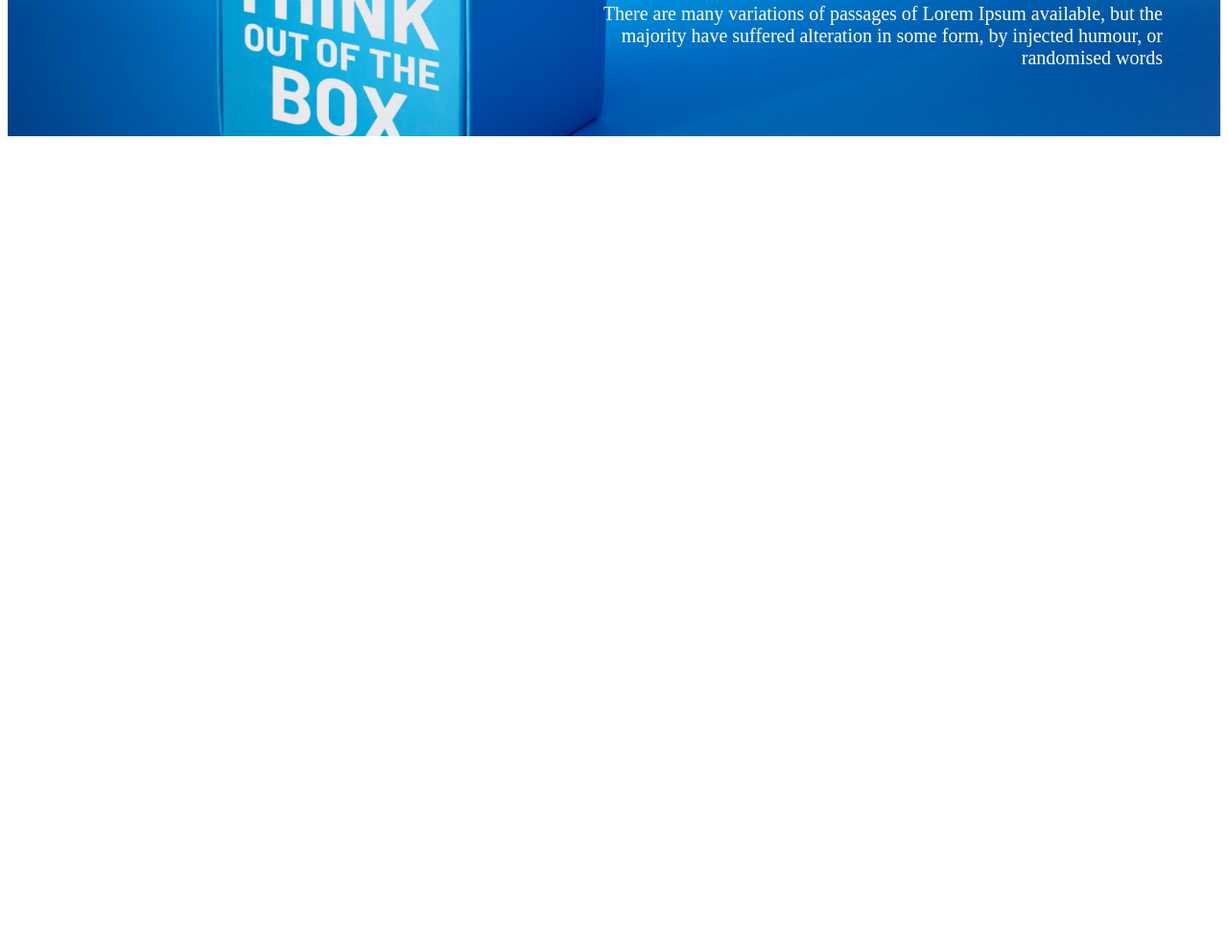
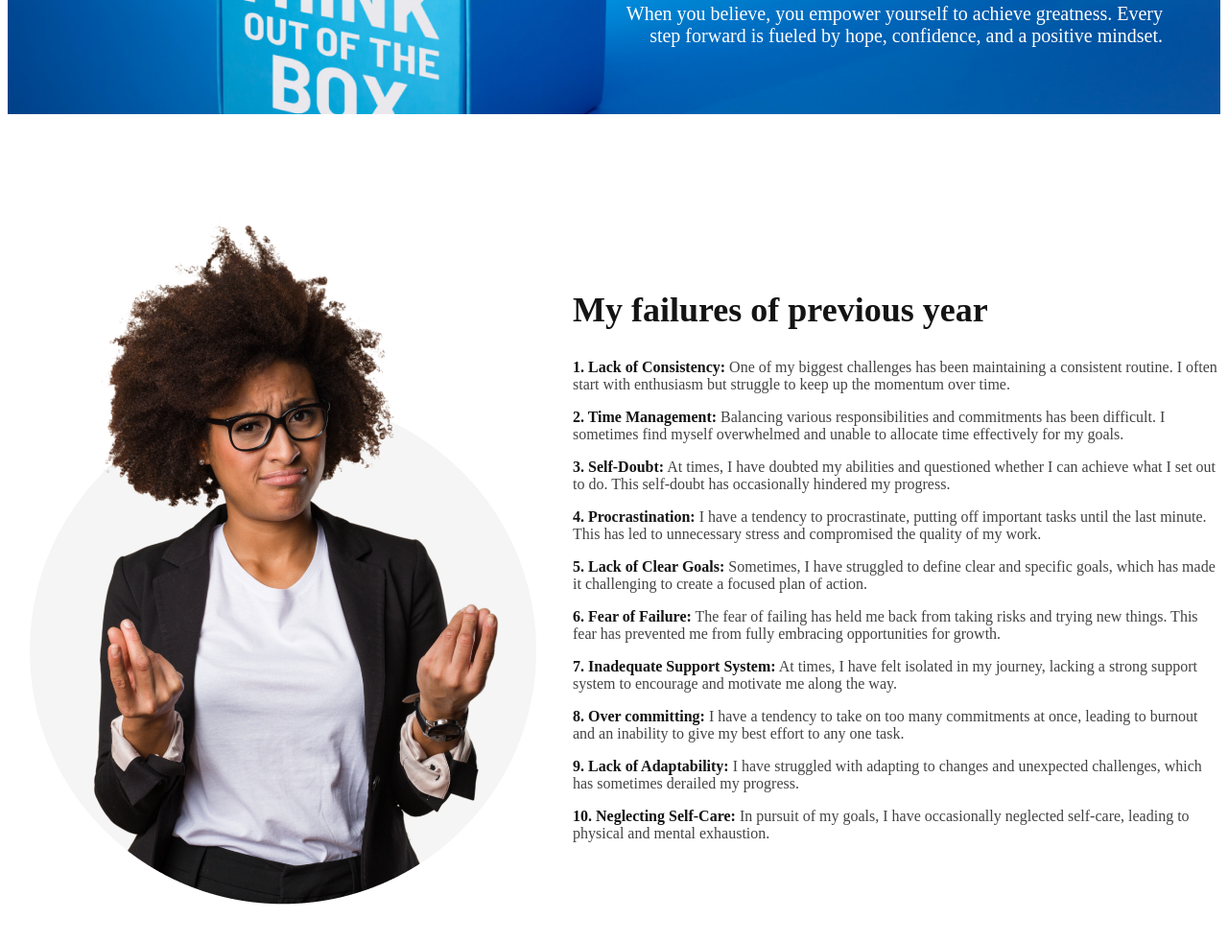
Before and after one commit to shorot-chicham/New-Year-New-Me-, a plain HTML site: page index.html in a window 1280 px wide. Shown: the part 362-1344 px from the top of the page at 96% size. Before the commit the page ends 800 px from the top, so only its background shows below. Drawn offline with Linux system fonts and the light colour scheme.

Commit message:
updated banner and failures container in the page

```diff
--- a/CSS/styles.css
+++ b/CSS/styles.css
@@ -1,4 +1,5 @@
 /* this is styles code  */
+/* banner styles start from here  */
 .header{
     background-image: url('/images/banner/banner3.png');
     background-size: cover;
@@ -29,3 +30,33 @@
     font-size: 20px;
     margin-top: 20px;
 }
+
+/* My failures container styles start from here
+ */
+
+ .failures-container{
+    display: flex;
+    justify-content: center;
+    align-items: center;
+    margin-top: 50px;
+    margin-bottom: 50px;
+    gap: 20px;
+ }
+
+ .failures-container{
+    margin-top: 100px;
+ }
+
+ .failures-container p{
+    color: #444343;
+ }
+
+ .failures-container p span{
+    color: #151414;
+    font-weight: bold;
+ }
+
+ .failures-title{
+    color: #151414;
+    font-size: 36px;
+ }
--- a/index.html
+++ b/index.html
@@ -8,14 +8,33 @@
     <title>New Year New Me!</title>
 </head>
 <body>
+    <!-- banner container start from here  -->
     <header class="header">
         <aside class="header-aside">
             <h1 class="header-title">All Thinks Are<br> Possible If You<br> believe</h1>
-            <p class="header-description">There are many variations of passages of Lorem Ipsum available, but the majority have suffered alteration in some form, by injected humour, or randomised words</p>
+            <p class="header-description">When you believe, you empower yourself to achieve greatness. Every step forward is fueled by hope, confidence, and a positive mindset.</p>
         </aside>
     </header>
     <main>
-
+        <!-- my failures container start from here -->
+         <section class="failures-container">
+            <aside class="failures-image">
+                <img src="images/person.png" alt="The person of failures!">
+            </aside>
+            <aside class="failures-content">
+                <h2 class="failures-title">My failures of previous year</h2>
+                <p><span>1. Lack of Consistency:</span> One of my biggest challenges has been maintaining a consistent routine. I often start with enthusiasm but struggle to keep up the momentum over time.</p>
+                <p><span>2. Time Management:</span> Balancing various responsibilities and commitments has been difficult. I sometimes find myself overwhelmed and unable to allocate time effectively for my goals.</p>
+                <p><span>3. Self-Doubt:</span> At times, I have doubted my abilities and questioned whether I can achieve what I set out to do. This self-doubt has occasionally hindered my progress.</p>
+                <p><span>4. Procrastination:</span> I have a tendency to procrastinate, putting off important tasks until the last minute. This has led to unnecessary stress and compromised the quality of my work.</p>
+                <p><span>5. Lack of Clear Goals:</span> Sometimes, I have struggled to define clear and specific goals, which has made it challenging to create a focused plan of action.</p>
+                <p><span>6. Fear of Failure:</span> The fear of failing has held me back from taking risks and trying new things. This fear has prevented me from fully embracing opportunities for growth.</p>
+                <p><span>7. Inadequate Support System:</span> At times, I have felt isolated in my journey, lacking a strong support system to encourage and motivate me along the way.</p>
+                <p><span>8. Over committing:</span> I have a tendency to take on too many commitments at once, leading to burnout and an inability to give my best effort to any one task.</p>
+                <p><span>9. Lack of Adaptability:</span> I have struggled with adapting to changes and unexpected challenges, which has sometimes derailed my progress.</p>
+                <p><span>10. Neglecting Self-Care:</span> In pursuit of my goals, I have occasionally neglected self-care, leading to physical and mental exhaustion.</p>
+            </aside>
+         </section>
     </main>
     <footer>
 
```
